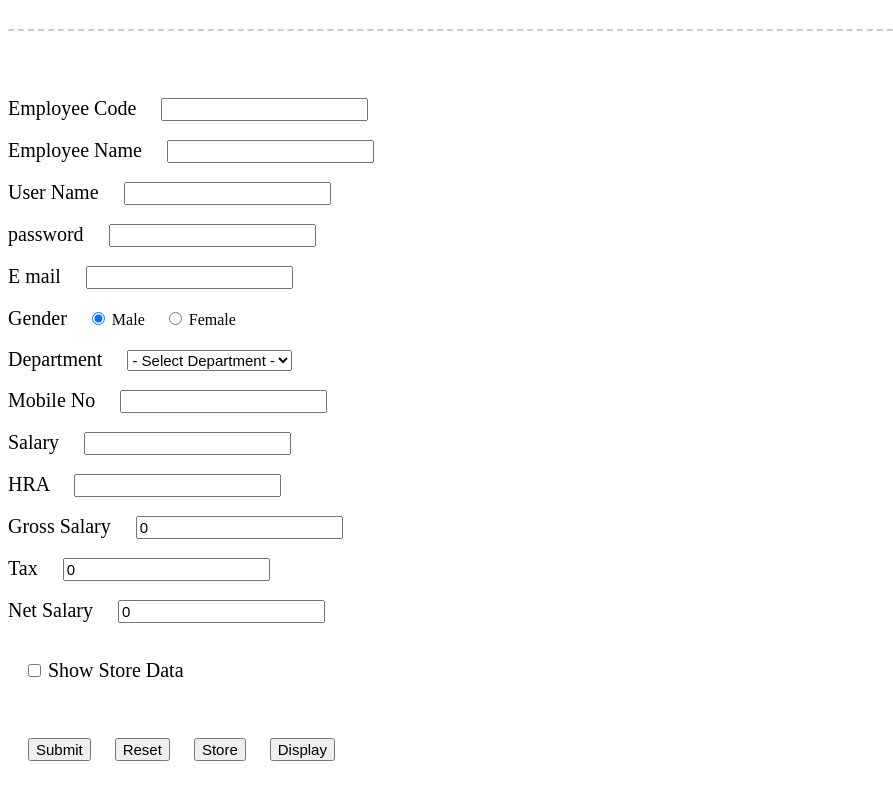
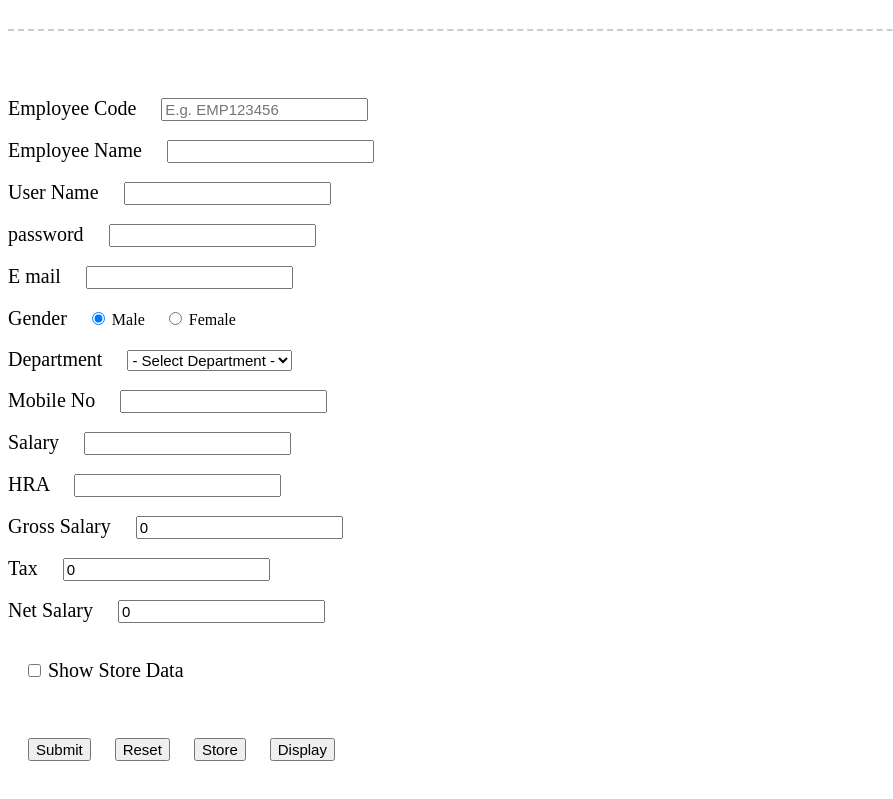
Before and after one commit to Kevil-Gandhi/Employee_Registration_Form, a plain HTML site: page index.html in a window 1280 px wide. Shown: the part 59-858 px from the top of the page, without its empty margins (0-893 px from the left). Drawn offline with Linux system fonts and the light colour scheme.

Commit message:
Update index.html

```diff
--- a/index.html
+++ b/index.html
@@ -21,7 +21,7 @@
     <form action="" method="post" name="emp_form">
 
         <label for="emp_code"> Employee Code </label>
-        <input type="text" name="emp_code" id="emp_code" oninput="valid_ecode()" onchange="valid_ecode()">
+        <input type="text" name="emp_code" id="emp_code" placeholder="E.g. EMP123456" oninput="valid_ecode()" onchange="valid_ecode()">
         <div id="ecode_error"></div> <br><br>
 
         <label for="emp_name"> Employee Name </label>
```
